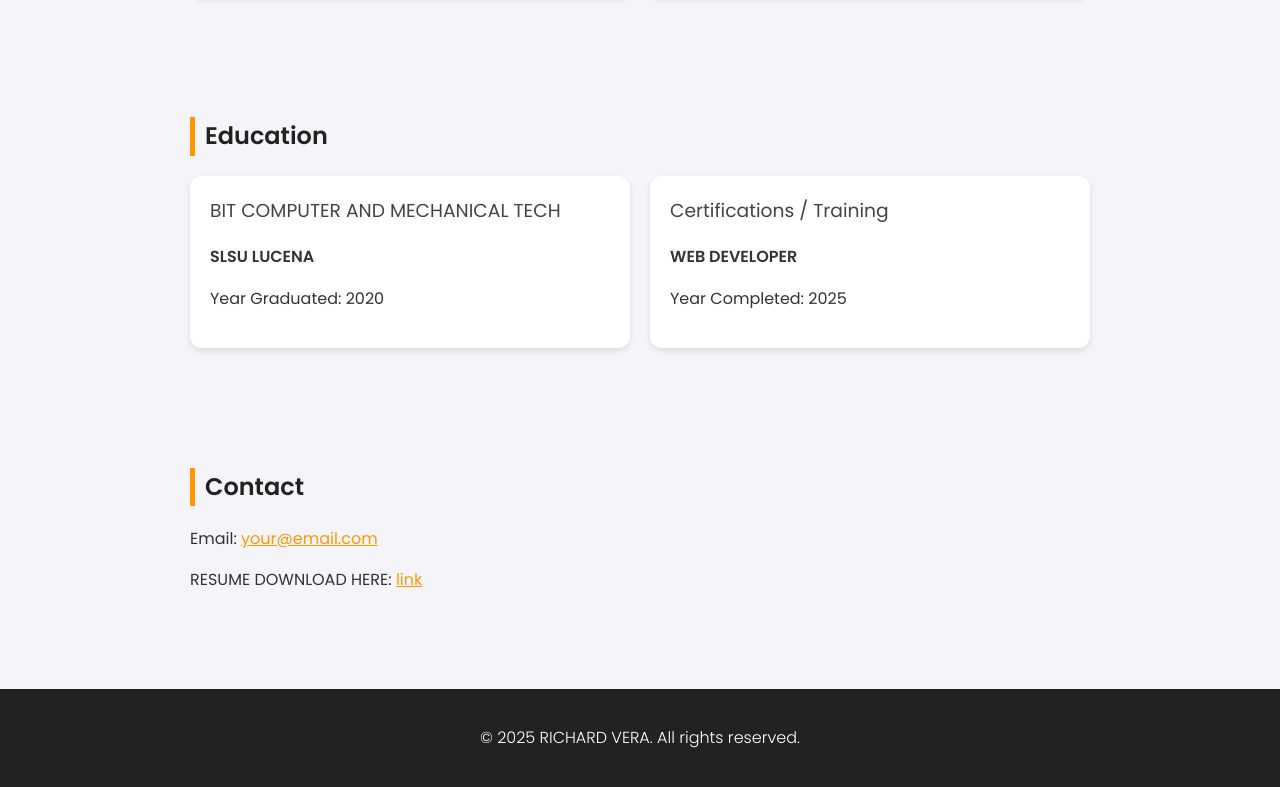
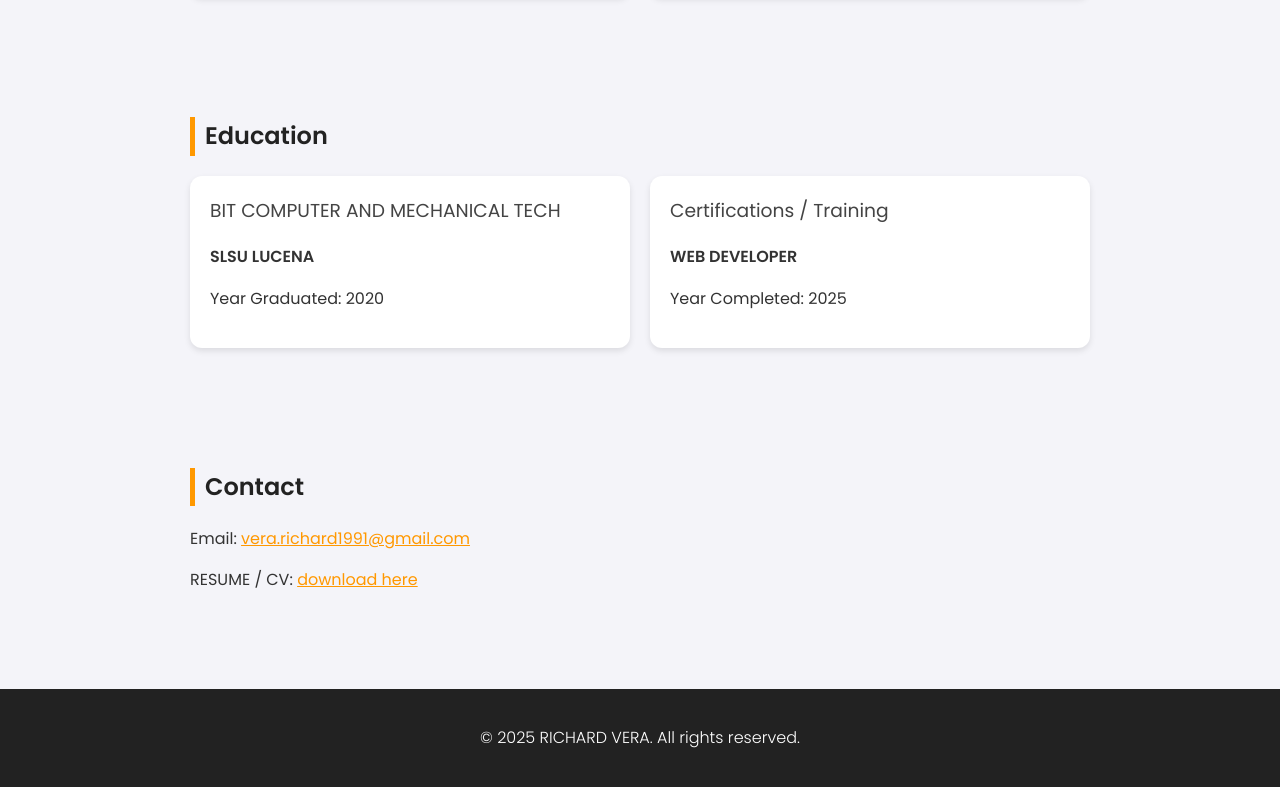
Before and after one commit to chad1991/FORTPOLIO, a plain HTML site: page index.html in a window 1280 px wide. Shown: the part 1344-2131 px from the top of the page. Drawn offline with Linux system fonts and the light colour scheme.

Commit message:
Update index.html

```diff
--- a/index.html
+++ b/index.html
@@ -195,8 +195,8 @@
 
   <section id="contact">
     <h2>Contact</h2>
-    <p>Email: <a href="mailto:vera.richard1991@gmail.com">your@email.com</a></p>
-    <p>RESUME DOWNLOAD HERE: <a href="https://docs.google.com/document/d/1bgTskJ8YWB16Kt8kw8ak1XIQeH5UKBibjtr98Tk79fM/edit?usp=drivesdk">link</a></p>
+    <p>Email: <a href="mailto:vera.richard1991@gmail.com">vera.richard1991@gmail.com</a></p>
+    <p>RESUME / CV: <a href="https://docs.google.com/document/d/1bgTskJ8YWB16Kt8kw8ak1XIQeH5UKBibjtr98Tk79fM/edit?usp=drivesdk">download here</a></p>
   </section>
 
   <footer>
```
